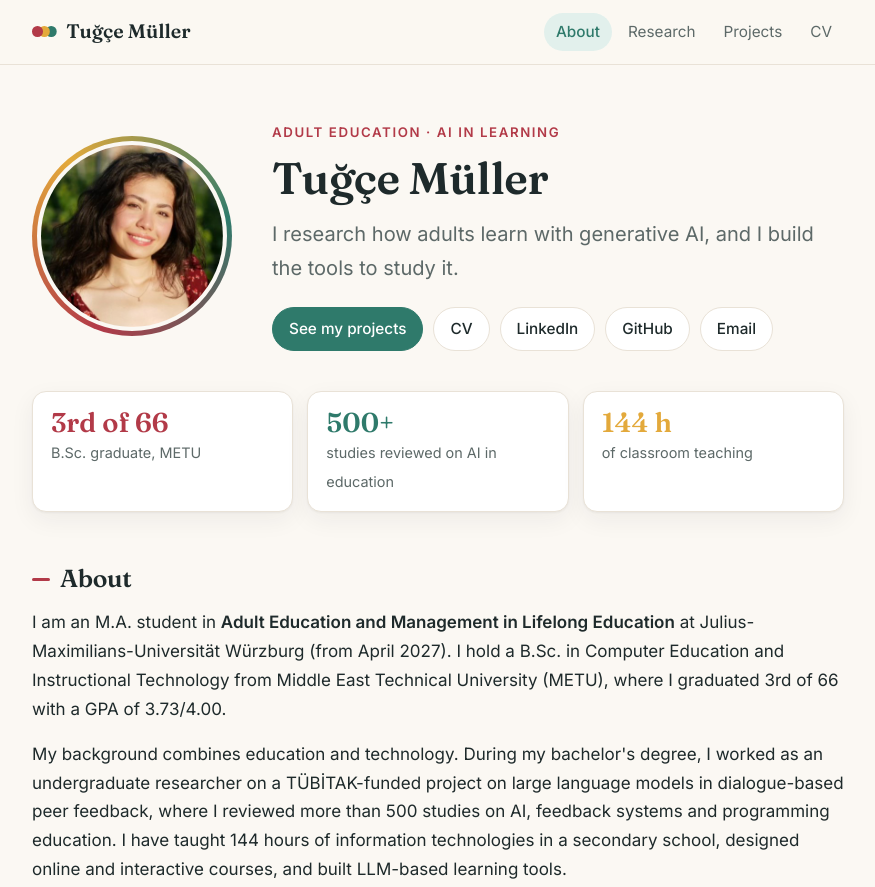
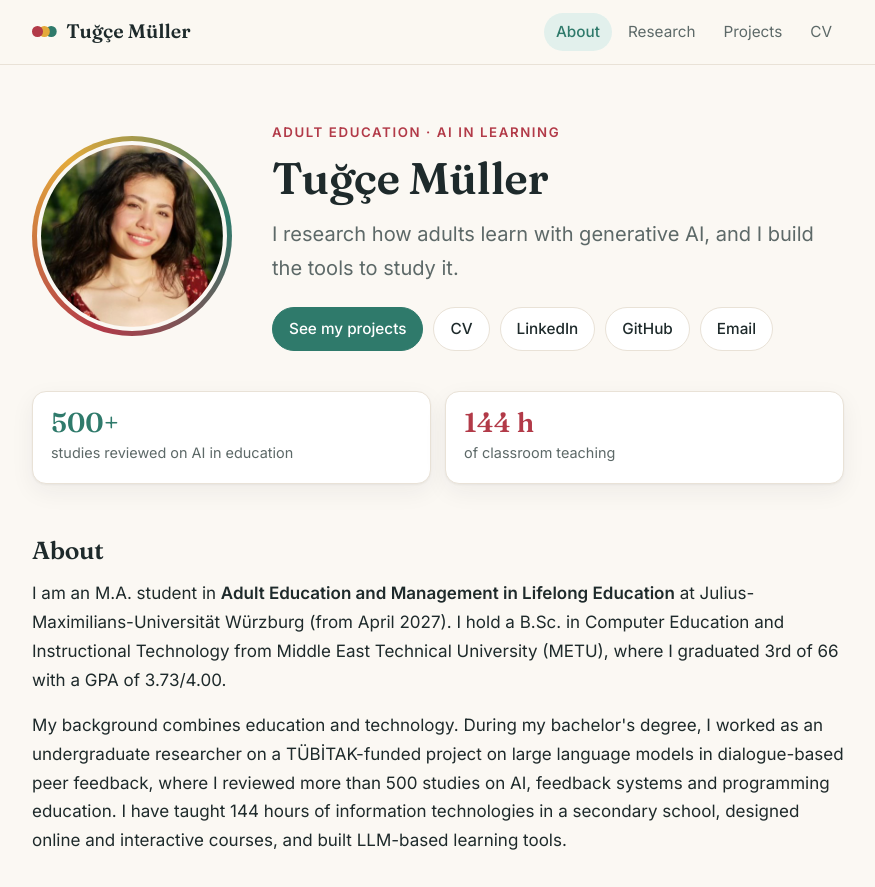
Before and after one commit to tugceunlu/tugceunlu.github.io, a plain HTML site: page index.html in a window 1280 px wide. Shown: the top 887 px of the page, without its empty margins (202-1077 px from the left). Drawn offline with Linux system fonts and the light colour scheme.

Commit message:
Design tweaks

```diff
--- a/index.html
+++ b/index.html
@@ -39,7 +39,6 @@
 </div>
 
 <div class="facts">
-  <div class="fact"><b>3rd of 66</b><span>B.Sc. graduate, METU</span></div>
   <div class="fact"><b>500+</b><span>studies reviewed on AI in education</span></div>
   <div class="fact"><b>144 h</b><span>of classroom teaching</span></div>
 </div>
--- a/style.css
+++ b/style.css
@@ -48,8 +48,7 @@ nav a[aria-current="page"] { color: var(--teal); background: var(--teal-tint); f
 main { padding-top: 56px; padding-bottom: 72px; }
 h1, h2, h3 { font-family: var(--serif); line-height: 1.2; letter-spacing: -.01em; }
 h1 { font-size: 2.6rem; font-weight: 600; margin: 0 0 12px; }
-h2 { font-size: 1.45rem; font-weight: 600; margin: 52px 0 14px; display: flex; align-items: center; gap: 10px; }
-h2::before { content: ""; width: 18px; height: 3px; border-radius: 3px; background: var(--rose); }
+h2 { font-size: 1.45rem; font-weight: 600; margin: 52px 0 14px; }
 h3 { font-size: 1.12rem; font-weight: 600; margin: 0 0 4px; }
 .lead { font-size: 1.18rem; color: var(--muted); margin: 0 0 22px; }
 p { margin: 0 0 16px; }
@@ -66,11 +65,10 @@ p { margin: 0 0 16px; }
 .btn.primary:hover { background: var(--rose); border-color: var(--rose); color: #fff; }
 
 /* facts */
-.facts { display: grid; grid-template-columns: repeat(3, 1fr); gap: 14px; margin: 8px 0 8px; }
+.facts { display: grid; grid-template-columns: repeat(2, 1fr); gap: 14px; margin: 8px 0 8px; }
 .fact { background: var(--surface); border: 1px solid var(--line); border-radius: 14px; padding: 16px 18px; box-shadow: var(--shadow); }
-.fact b { display: block; font: 600 1.6rem var(--serif); color: var(--rose); line-height: 1.1; }
-.fact:nth-child(2) b { color: var(--teal); }
-.fact:nth-child(3) b { color: var(--gold); }
+.fact b { display: block; font: 600 1.6rem var(--serif); color: var(--teal); line-height: 1.1; }
+.fact:nth-child(2) b { color: var(--rose); }
 .fact span { font-size: .85rem; color: var(--muted); }
 
 /* cards */
```
